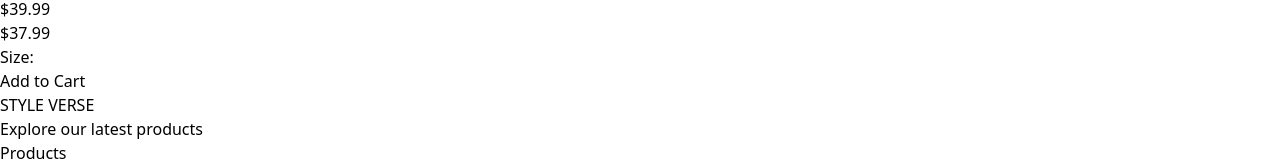
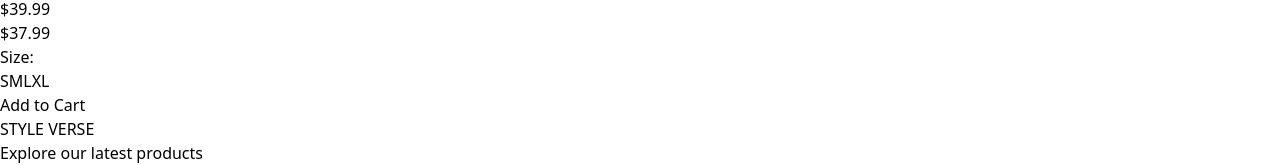
Before and after one commit to kaifayazkhan/style-verse, a React (Vite) app: page /product/SHIRT001 in a window 1280 px wide. Shown: the part 447-612 px from the top of the page. Built offline with nearby package versions, Linux system fonts and the light colour scheme.

Commit message:
If any same product is added to the cart but has different size than it added like a new product

```diff
--- a/src/components/CartProductCard.jsx
+++ b/src/components/CartProductCard.jsx
@@ -2,9 +2,8 @@ import { useContext, useEffect } from "react";
 import {RiDeleteBin6Line} from "react-icons/ri"
 import { ProductContext } from "../context/ProductCart";
 const CartProductCard = ({ ...data }) => {
-    // console.log("Cart data", data.data);
 
-    const { product_id, product_name, image_url, description, discounted_price, quantity } = data.data;
+    const { product_id, product_name, image_url, description, discounted_price, quantity,size } = data.data;
 
     const { dispatch } = useContext(ProductContext);
 
@@ -25,7 +24,7 @@ const CartProductCard = ({ ...data }) => {
     const removeFromCart = (product_id) => {
         dispatch({
             type: "REMOVE_FROM_CART",
-            payload: product_id,
+            payload: product_id
         })
     }
 
@@ -46,6 +45,8 @@ const CartProductCard = ({ ...data }) => {
                     <h2>${discounted_price}</h2>
                 </div>
                 <p className="text-sm md:text-md ">{description}</p>
+                <p className="text-sm md:text-md ">Size : {size}</p>
+
                 <div className="flex justify-between">
                     <div className="flex gap-2 items-center">
                         <span className="bg-black text-white w-8 text-center rounded-[50%] h-8 text-xl cursor-pointer"  onClick={()=>decreaseQuantity(product_id)}>-</span>
--- a/src/components/WishlistCard.jsx
+++ b/src/components/WishlistCard.jsx
@@ -6,19 +6,12 @@ import { AiFillHeart } from "react-icons/ai";
 const WishlistCard = ({ ...data }) => {
     const { product_id, brand, product_name, discounted_price, image_url } = data.data;
 
-    const { state: { cart }, dispatch } = useContext(ProductContext);
+    const {dispatch } = useContext(ProductContext);
 
     const removeFromWishlist = (product_id) => {
         dispatch({
             type: "REMOVE_FROM_WISHLIST",
             payload: product_id
-        })
-    }
-
-    const addToCart = (product) => {
-        dispatch({
-            type: "ADD_TO_CART",
-            payload: { ...product.data, quantity: 1 }
         })
     }
 
@@ -30,13 +23,9 @@ const WishlistCard = ({ ...data }) => {
                 <div className={`${style["flex-col"]} gap-1`}>
                     <p>{brand}</p>
                     <h2 className={`${style["heading-small"]}`}>{product_name.slice(0,20)+"..."}</h2>
-                    <h2 className={`${style["heading-small"]}`}>${discounted_price}</h2>
                 </div>
                 <div className={`${style["flex-row"]} items-center`}>
-
-                    {
-                        cart?.find((item) => item.product_id === product_id) ? <Link to="/cart" className={`${style["btn-outline"]} text-green-500 z-50`}>Go to Cart</Link> : <button className={`${style["btn-outline"]} z-50`} onClick={() => addToCart(data)}>Add to Cart</button>
-                    }
+                    <h2 className={`${style["heading-small"]}`}>${discounted_price}</h2>
                     <AiFillHeart className="text-red-500 text-2xl cursor-pointer z-50" onClick={() => removeFromWishlist(product_id)} />
                 </div>
             </div>
--- a/src/constant/data.json
+++ b/src/constant/data.json
@@ -7,7 +7,8 @@
       "price": 39.99,
       "image_url": "https://m.media-amazon.com/images/I/51FXO+LLYvL._AC_UL600_FMwebp_QL65_.jpg",
       "brand": "FashionCove",
-      "discounted_price": 37.99
+      "discounted_price": 37.99,
+      "sizes":["S","M","L","XL"]
     },
     {
       "product_id": "SHIRT002",
@@ -16,7 +17,8 @@
       "price": 29.99,
       "image_url": "https://m.media-amazon.com/images/I/716EBZHVNvL._AC_UL600_FMwebp_QL65_.jpg",
       "brand": "FashionCove",
-      "discounted_price": 24.99
+      "discounted_price": 24.99,
+      "sizes":["S","M","L","XL"]
     },
     {
       "product_id": "SHIRT003",
@@ -25,7 +27,8 @@
       "price": 49.99,
       "image_url": "https://m.media-amazon.com/images/I/81gSNwoyj5L._AC_UL600_FMwebp_QL65_.jpg",
       "brand": "FashionCove",
-      "discounted_price": 42.99
+      "discounted_price": 42.99,
+      "sizes":["S","M","L","XL"]
     },
     {
       "product_id": "SHIRT004",
@@ -34,7 +37,8 @@
       "price": 34.99,
       "image_url": "https://m.media-amazon.com/images/I/61gBTKeHosL._AC_UL600_FMwebp_QL65_.jpg",
       "brand": "FashionCove",
-      "discounted_price": 29.99
+      "discounted_price": 29.99,
+      "sizes":["S","M","L","XL"]
     },
     {
       "product_id": "SHIRT005",
@@ -43,7 +47,8 @@
       "price": 42.99,
       "image_url": "https://m.media-amazon.com/images/I/81uTb5UwUgL._AC_UL600_FMwebp_QL65_.jpg",
       "brand": "FashionCove",
-      "discounted_price": 39.99
+      "discounted_price": 39.99,
+      "sizes":["S","M","L","XL"]
     },
     {
       "product_id": "SHIRT006",
@@ -52,7 +57,8 @@
       "price": 27.99,
       "image_url": "https://m.media-amazon.com/images/I/81b5cEI0MJL._AC_UL600_FMwebp_QL65_.jpg",
       "brand": "FashionCove",
-      "discounted_price": 22.99
+      "discounted_price": 22.99,
+      "sizes":["S","M","L","XL"]
     },
     {
       "product_id": "SHIRT007",
@@ -61,7 +67,8 @@
       "price": 36.99,
       "image_url": "https://m.media-amazon.com/images/I/61QwMfrVbaL._AC_UL600_FMwebp_QL65_.jpg",
       "brand": "FashionCove",
-      "discounted_price": 31.99
+      "discounted_price": 31.99,
+      "sizes":["S","M","L","XL"]
     },
     {
       "product_id": "SHIRT008",
@@ -70,7 +77,8 @@
       "price": 31.99,
       "image_url": "https://m.media-amazon.com/images/I/71ssF1s7V1L._AC_UL600_FMwebp_QL65_.jpg",
       "brand": "FashionCove",
-      "discounted_price": 26.99
+      "discounted_price": 26.99,
+      "sizes":["S","M","L","XL"]
     },
     {
       "product_id": "SHIRT009",
@@ -79,7 +87,8 @@
       "price": 45.99,
       "image_url": "https://m.media-amazon.com/images/I/71bpk8ENR9L._AC_UL600_FMwebp_QL65_.jpg",
       "brand": "FashionCove",
-      "discounted_price": 39.99
+      "discounted_price": 39.99,
+      "sizes":["S","M","L","XL"]
     },
     {
       "product_id": "SHIRT010",
@@ -88,7 +97,8 @@
       "price": 23.99,
       "image_url": "https://m.media-amazon.com/images/I/71ShBw4g6GL._AC_UL600_FMwebp_QL65_.jpg",
       "brand": "FashionCove",
-      "discounted_price": 18.99
+      "discounted_price": 18.99,
+      "sizes":["S","M","L","XL"]
     },
     {
       "product_id": "SHIRT011",
@@ -97,7 +107,8 @@
       "price": 38.99,
       "image_url": "https://m.media-amazon.com/images/I/61j0cpBJjJS._AC_UL600_FMwebp_QL65_.jpg",
       "brand": "FashionCove",
-      "discounted_price": 33.99
+      "discounted_price": 33.99,
+      "sizes":["S","M","L","XL"]
     },
     {
       "product_id": "SHIRT012",
@@ -106,7 +117,8 @@
       "price": 32.99,
       "image_url": "https://m.media-amazon.com/images/I/71x2aNHhjYL._AC_UL600_FMwebp_QL65_.jpg",
       "brand": "FashionCove",
-      "discounted_price": 29.99
+      "discounted_price": 29.99,
+      "sizes":["S","M","L","XL"]
     },
     {
       "product_id": "SHIRT013",
@@ -115,7 +127,8 @@
       "price": 64.99,
       "image_url": "https://m.media-amazon.com/images/I/61xADFs7mbL._AC_UL600_FMwebp_QL65_.jpg",
       "brand": "FashionCove",
-      "discounted_price": 57.99
+      "discounted_price": 57.99,
+      "sizes":["S","M","L","XL"]
     },
     {
       "product_id": "SHIRT014",
@@ -124,7 +137,8 @@
       "price": 29.99,
       "image_url": "https://m.media-amazon.com/images/I/71NHE5uwZmL._AC_UL600_FMwebp_QL65_.jpg",
       "brand": "FashionCove",
-      "discounted_price": 24.99
+      "discounted_price": 24.99,
+      "sizes":["S","M","L","XL"]
     },
     {
       "product_id": "SHIRT015",
@@ -133,7 +147,8 @@
       "price": 37.99,
       "image_url": "https://m.media-amazon.com/images/I/81Ey+UJyIIL._AC_UL600_FMwebp_QL65_.jpg",
       "brand": "FashionCove",
-      "discounted_price": 32.99
+      "discounted_price": 32.99,
+      "sizes":["S","M","L","XL"]
     }
   ]
 }
--- a/src/pages/SingleProduct/index.jsx
+++ b/src/pages/SingleProduct/index.jsx
@@ -8,7 +8,6 @@ const SingleProduct = () => {
     const {state:{singleProduct},dispatch} = useContext(ProductContext);
 
     const { productId } = useParams();
-    // console.log(productId);
 
     useEffect(() => {
         (async () => {
@@ -17,7 +16,6 @@ const SingleProduct = () => {
         )()
     }, [dispatch, productId])
 
-    // console.log("prod",products)
 
     if(singleProduct.length<=0) return <h1>Loading...</h1>
 
--- a/src/reducers/ProductReducer.js
+++ b/src/reducers/ProductReducer.js
@@ -13,12 +13,12 @@ const ProductReducer = (state, action) => {
         case "ADD_TO_CART":
             return {
                 ...state,
-                cart:[...state.cart,action.payload]
+                cart: [...state.cart, action.payload]
             }
         case "REMOVE_FROM_CART":
             return {
                 ...state,
-                cart: state.cart.filter((item) => item.product_id !== action.payload)
+                cart: state.cart.filter((item) =>  item.product_id !== action.payload)
             }
         case "INCREASE_QUANTITY":
             return {
@@ -28,7 +28,7 @@ const ProductReducer = (state, action) => {
         case "DECREASE_QUANTITY":
             return {
                 ...state,
-                cart: state.cart.map((item) => item.product_id === action.payload ? { ...item, quantity: item.quantity - 1 } : item)
+                cart: state.cart.map((item) => item.product_id === action.payload? { ...item, quantity: item.quantity - 1 } : item)
             }
         case "ADD_TO_WISHLIST":
             return {
```
Also changed, not shown: src/pages/ProductPage/index.jsx (line endings or trailing spaces).
